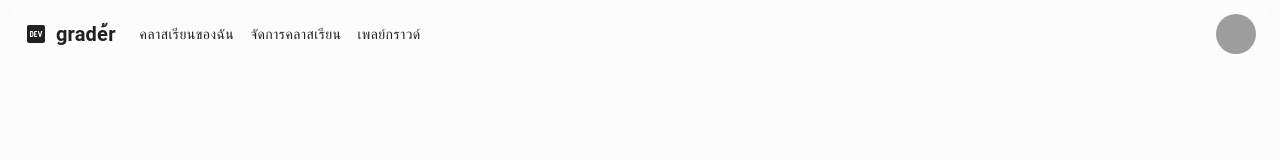
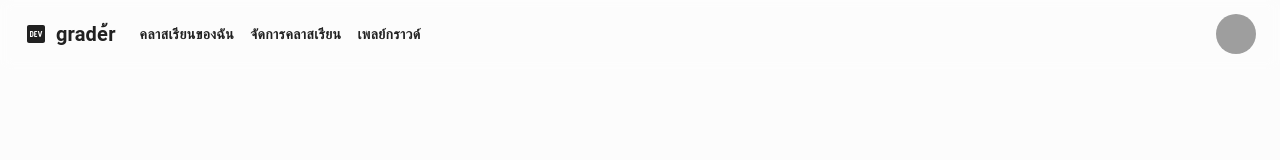
Before and after one commit to ercusz/grader-frontend, a Next.js app: page / in a window 1280 px wide. Shown: the top 160 px of the page. Built offline with nearby package versions, Linux system fonts and the light colour scheme; grey boxes are pictures that could not be loaded.

Commit message:
feat: :lipstick: update Header styles to blur with background color

```diff
--- a/components/navigation/header/Header.tsx
+++ b/components/navigation/header/Header.tsx
@@ -9,6 +9,7 @@ import Divider from '@mui/material/Divider';
 import IconButton from '@mui/material/IconButton';
 import Menu from '@mui/material/Menu';
 import MenuItem from '@mui/material/MenuItem';
+import { alpha } from '@mui/material/styles';
 import Toolbar from '@mui/material/Toolbar';
 import Tooltip from '@mui/material/Tooltip';
 import Typography from '@mui/material/Typography';
@@ -60,8 +61,13 @@ const Header: React.FC<IHeader> = () => {
   return (
     <AppBar
       position="fixed"
-      color="transparent"
-      sx={{ backdropFilter: 'blur(10px)' }}
+      sx={{
+        color: (theme) => theme.palette.text.primary,
+        backdropFilter: 'blur(6px)',
+        WebkitBackdropFilter: 'blur(6px)', // Fix on Mobile
+        backgroundColor: (theme) =>
+          alpha(theme.palette.background.default, 0.72),
+      }}
       elevation={0}
     >
       <Container maxWidth="xl">
@@ -142,6 +148,7 @@ const Header: React.FC<IHeader> = () => {
             {pages.map((page, index) => (
               <Link key={index} href={page.route}>
                 <Button
+                  className="font-bold"
                   onClick={handleCloseNavMenu}
                   sx={{ my: 2, color: 'inherit', display: 'block' }}
                 >
```
